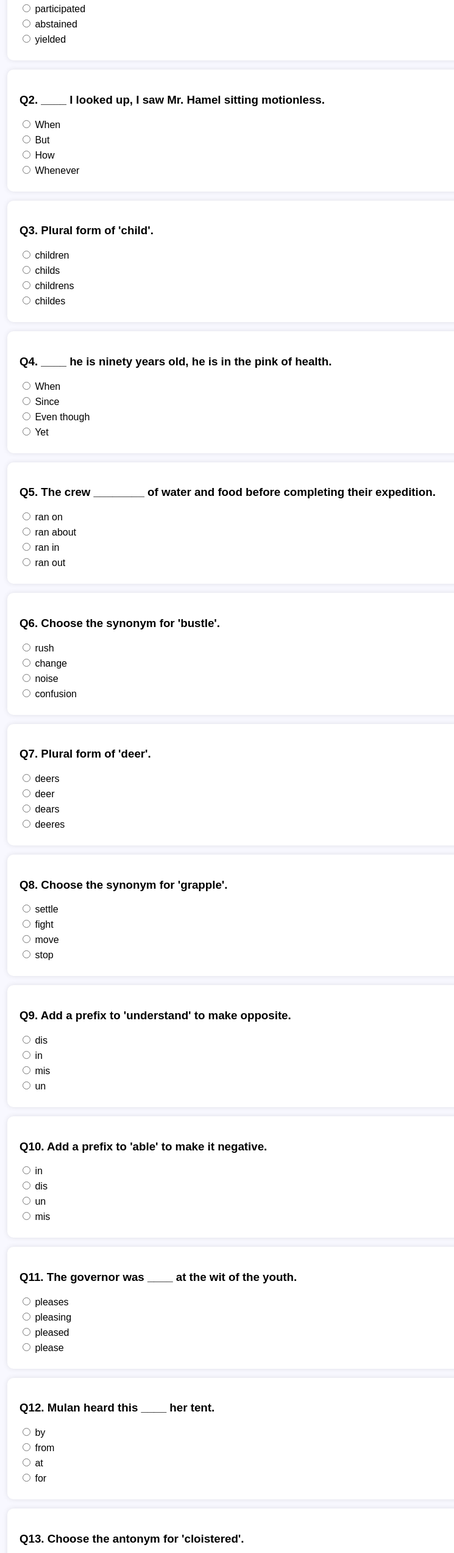
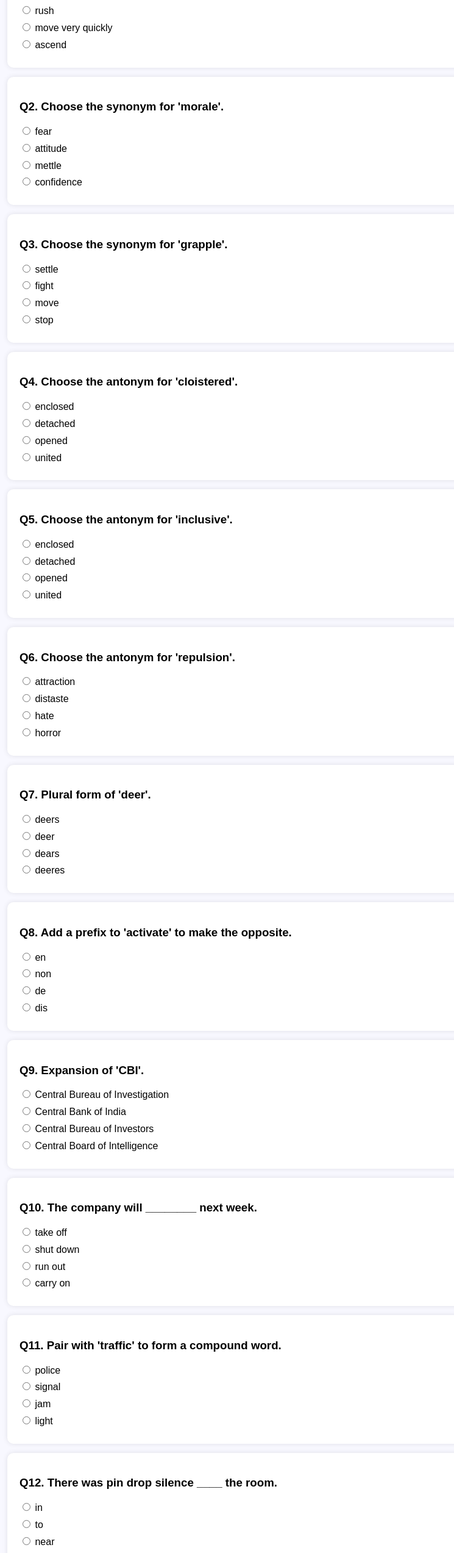
Before and after one commit to agmhss/Gtk-ClassX-Onemarktest, a plain HTML site: page index.html in a window 1280 px wide. Shown: the part 208-2754 px from the top of the page at 61% size, without its empty margins (16-761 px from the left). Drawn offline with Linux system fonts and the light colour scheme.

Commit message:
Update index.html

```diff
--- a/index.html
+++ b/index.html
@@ -1,20 +1,20 @@
 <!DOCTYPE html>
 <html lang="en">
 <head>
-<meta charset="UTF-8">
-<meta name="viewport" content="width=device-width, initial-scale=1.0">
+<meta charset="UTF-8" />
+<meta name="viewport" content="width=device-width, initial-scale=1.0"/>
 <title>Class X English Quiz – 1 Mark Questions</title>
 <style>
-  body { font-family: Arial; background: #f8f8ff; padding: 20px; }
+  body { font-family: Arial, sans-serif; background: #f8f8ff; padding: 20px; }
   h1 { text-align: center; color: #2c3e50; }
   .question-box { background: #fff; border-radius: 10px; padding: 20px; margin: 15px 0; box-shadow: 0 0 8px rgba(0,0,0,0.1); }
-  .options label { display: block; margin: 5px 0; }
+  .options label { display: block; margin: 6px 0; line-height: 1.3; }
   button { background: #2e86de; color: #fff; padding: 10px 20px; border: none; border-radius: 8px; cursor: pointer; font-size: 16px; }
   button:hover { background: #1b4f72; }
   #scoreBox { margin-top: 25px; padding: 15px; background: #ecf0f1; border-radius: 10px; text-align: center; font-size: 18px; }
   #reviewBox { margin-top: 30px; background: #fff; padding: 20px; border-radius: 10px; box-shadow: 0 0 8px rgba(0,0,0,0.1); }
-  .correct { color: green; }
-  .wrong { color: red; }
+  .correct { color: #1b8a2f; }
+  .wrong { color: #b00020; }
   .explanation { margin-top: 8px; font-style: italic; color: #555; }
 </style>
 </head>
@@ -27,7 +27,9 @@
 <div id="reviewBox" style="display:none;"></div>
 
 <script>
-// Utility: remove duplicates based on question text
+// -----------------------------------------
+// Utilities
+// -----------------------------------------
 function uniqueBySentence(arr) {
   const seen = new Set();
   return arr.filter(q => {
@@ -37,57 +39,70 @@ function uniqueBySentence(arr) {
   });
 }
 
+// Fisher–Yates shuffle + slice
+function pickRandom(arr, count) {
+  const a = [...arr];
+  for (let i = a.length - 1; i > 0; i--) {
+    const j = Math.floor(Math.random() * (i + 1));
+    [a[i], a[j]] = [a[j], a[i]];
+  }
+  return a.slice(0, Math.min(count, a.length));
+}
+
 // -----------------------------------------
-// MASTER QUESTION BANK (no repetition)
+// MASTER QUESTION BANKS (deduped, with explanations)
+// Sections: synonyms, antonyms, plurals, prefixes/suffixes,
+// abbreviations, phrasal verbs, compound words, prepositions,
+// tense, linkers
 // -----------------------------------------
 
 // --- SYNONYMS ---
 const synonyms = uniqueBySentence([
-  { sentence: "Choose the synonym for 'affluent'.", options: ["poor", "wealthy", "happy", "sad"], answer: 1, explanation: "'Affluent' means 'rich or wealthy'." },
-  { sentence: "Choose the synonym for 'gaunt'.", options: ["fat", "round", "lean", "sad"], answer: 2, explanation: "'Gaunt' means 'extremely thin' – same as 'lean'." },
-  { sentence: "Choose the synonym for 'bustle'.", options: ["rush", "change", "noise", "confusion"], answer: 0, explanation: "'Bustle' means 'move busily'." },
-  { sentence: "Choose the synonym for 'grapple'.", options: ["settle", "fight", "move", "stop"], answer: 1, explanation: "'Grapple' means 'to struggle or fight'." },
-  { sentence: "Choose the synonym for 'revive'.", options: ["review", "revitalize", "restore", "rescue"], answer: 2, explanation: "'Revive' means 'bring back to life' – same as 'restore'." },
-  { sentence: "Choose the synonym for 'morale'.", options: ["fear", "attitude", "mettle", "confidence"], answer: 3, explanation: "'Morale' means 'confidence or spirit of a group'." },
-  { sentence: "Choose the synonym for 'cranky'.", options: ["normal", "strange", "abnormal", "happy"], answer: 1, explanation: "'Cranky' means 'strange or eccentric'." },
-  { sentence: "Choose the synonym for 'innately'.", options: ["fully", "collectively", "naturally", "specially"], answer: 2, explanation: "'Innately' means 'by nature; naturally'." },
-  { sentence: "Choose the synonym for 'swooped'.", options: ["leap", "rush", "move very quickly", "ascend"], answer: 2, explanation: "'Swooped' means 'moved quickly downward'." },
-  { sentence: "Choose the synonym for 'indigenously'.", options: ["domestically", "spuriously", "globally", "unsafely"], answer: 0, explanation: "'Indigenously' means 'locally or domestically made'." },
+  { sentence: "Choose the synonym for 'affluent'.", options: ["poor", "wealthy", "happy", "sad"], answer: 1, explanation: "'Affluent' means 'rich; wealthy'." },
+  { sentence: "Choose the synonym for 'gaunt'.", options: ["fat", "round", "lean", "sad"], answer: 2, explanation: "'Gaunt' = extremely thin; 'lean'." },
+  { sentence: "Choose the synonym for 'bustle'.", options: ["rush", "change", "noise", "confusion"], answer: 0, explanation: "'Bustle' = move busily/energetically → 'rush'." },
+  { sentence: "Choose the synonym for 'grapple'.", options: ["settle", "fight", "move", "stop"], answer: 1, explanation: "'Grapple' = struggle; wrestle; fight." },
+  { sentence: "Choose the synonym for 'revive'.", options: ["review", "revitalize", "restore", "rescue"], answer: 2, explanation: "'Revive' = bring back to life → 'restore'." },
+  { sentence: "Choose the synonym for 'morale'.", options: ["fear", "attitude", "mettle", "confidence"], answer: 3, explanation: "'Morale' = confidence/spirit of a group." },
+  { sentence: "Choose the synonym for 'cranky'.", options: ["normal", "strange", "abnormal", "happy"], answer: 1, explanation: "'Cranky' = odd; strange in behaviour." },
+  { sentence: "Choose the synonym for 'innately'.", options: ["fully", "collectively", "naturally", "specially"], answer: 2, explanation: "'Innately' = naturally; by nature." },
+  { sentence: "Choose the synonym for 'swooped'.", options: ["leap", "rush", "move very quickly", "ascend"], answer: 2, explanation: "'Swooped' = moved quickly downward/through air." },
+  { sentence: "Choose the synonym for 'indigenously'.", options: ["domestically", "spuriously", "globally", "unsafely"], answer: 0, explanation: "'Indigenously' = produced domestically/locally." },
 ]);
 
 // --- ANTONYMS ---
 const antonyms = uniqueBySentence([
-  { sentence: "Choose the antonym for 'inclusive'.", options: ["enclosed", "detached", "opened", "united"], answer: 1, explanation: "'Inclusive' means 'including all'; 'detached' means 'separate'." },
-  { sentence: "Choose the antonym for 'soothing'.", options: ["pleasing", "relaxing", "disturbing", "burning"], answer: 2, explanation: "'Soothing' (calming) opposite is 'disturbing'." },
-  { sentence: "Choose the antonym for 'repulsion'.", options: ["attraction", "distaste", "hate", "horror"], answer: 0, explanation: "'Repulsion' opposite is 'attraction'." },
-  { sentence: "Choose the antonym for 'indulged'.", options: ["took part", "participated", "abstained", "yielded"], answer: 2, explanation: "'Indulged' opposite is 'abstained'." },
-  { sentence: "Choose the antonym for 'cowardice'.", options: ["strength", "bravery", "courage", "lack of bravery"], answer: 1, explanation: "'Cowardice' opposite is 'bravery'." },
+  { sentence: "Choose the antonym for 'inclusive'.", options: ["enclosed", "detached", "opened", "united"], answer: 1, explanation: "'Inclusive' (including all) ↔ 'detached' (separate)." },
+  { sentence: "Choose the antonym for 'soothing'.", options: ["pleasing", "relaxing", "disturbing", "burning"], answer: 2, explanation: "'Soothing' (calming) ↔ 'disturbing'." },
+  { sentence: "Choose the antonym for 'repulsion'.", options: ["attraction", "distaste", "hate", "horror"], answer: 0, explanation: "'Repulsion' ↔ 'attraction'." },
+  { sentence: "Choose the antonym for 'indulged'.", options: ["took part", "participated", "abstained", "yielded"], answer: 2, explanation: "'Indulged' ↔ 'abstained'." },
+  { sentence: "Choose the antonym for 'cowardice'.", options: ["strength", "bravery", "courage", "lack of bravery"], answer: 1, explanation: "'Cowardice' ↔ 'bravery'." },
   { sentence: "Choose the antonym for 'mockingly'.", options: ["disrespectfully", "jeeringly", "rudely", "respectfully"], answer: 3, explanation: "Opposite of 'mockingly' is 'respectfully'." },
-  { sentence: "Choose the antonym for 'cloistered'.", options: ["enclosed", "detached", "opened", "united"], answer: 2, explanation: "'Cloistered' means 'isolated'; opposite 'opened'." },
-  { sentence: "Choose the antonym for 'frustrating'.", options: ["pleasing", "annoying", "difficult", "boring"], answer: 0, explanation: "'Frustrating' (annoying) opposite is 'pleasing'." },
-  { sentence: "Choose the antonym for 'gloomy'.", options: ["dark", "bright", "sad", "pale"], answer: 1, explanation: "'Gloomy' opposite is 'bright'." },
-  { sentence: "Choose the antonym for 'despondent'.", options: ["angry", "happy", "careless", "strong"], answer: 1, explanation: "'Despondent' means 'sad'; opposite 'happy'." },
+  { sentence: "Choose the antonym for 'cloistered'.", options: ["enclosed", "detached", "opened", "united"], answer: 2, explanation: "'Cloistered' (secluded) ↔ 'opened'." },
+  { sentence: "Choose the antonym for 'frustrating'.", options: ["pleasing", "annoying", "difficult", "boring"], answer: 0, explanation: "'Frustrating' ↔ 'pleasing'." },
+  { sentence: "Choose the antonym for 'gloomy'.", options: ["dark", "bright", "sad", "pale"], answer: 1, explanation: "'Gloomy' ↔ 'bright'." },
+  { sentence: "Choose the antonym for 'despondent'.", options: ["angry", "happy", "careless", "strong"], answer: 1, explanation: "'Despondent' (dejected) ↔ 'happy'." },
 ]);
 
 // --- PLURALS ---
 const plurals = uniqueBySentence([
-  { sentence: "Plural form of 'alga'.", options: ["algas", "algae", "algum", "algi"], answer: 1, explanation: "'Alga' → 'algae'." },
+  { sentence: "Plural form of 'alga'.", options: ["algas", "algae", "algum", "algi"], answer: 1, explanation: "'Alga' → 'algae' (Latin plural)." },
   { sentence: "Plural form of 'loaf'.", options: ["loafs", "loaves", "loavs", "loafes"], answer: 1, explanation: "'Loaf' → 'loaves'." },
-  { sentence: "Plural form of 'deer'.", options: ["deers", "deer", "dears", "deeres"], answer: 1, explanation: "Same word: 'deer' → 'deer'." },
-  { sentence: "Plural form of 'syllabus'.", options: ["syllabi", "syllabuses", "syllables", "syllabus"], answer: 0, explanation: "Latin plural: 'syllabi'." },
-  { sentence: "Plural form of 'child'.", options: ["children", "childs", "childrens", "childes"], answer: 0, explanation: "Irregular plural: 'children'." },
-  { sentence: "Plural form of 'goose'.", options: ["geese", "gooses", "goos", "goose"], answer: 0, explanation: "Irregular plural: 'goose' → 'geese'." },
+  { sentence: "Plural form of 'deer'.", options: ["deers", "deer", "dears", "deeres"], answer: 1, explanation: "Same form singular/plural: 'deer'." },
+  { sentence: "Plural form of 'syllabus'.", options: ["syllabi", "syllabuses", "syllables", "syllabus"], answer: 0, explanation: "Accepted plurals: 'syllabi' / 'syllabuses' (here: 'syllabi')." },
+  { sentence: "Plural form of 'child'.", options: ["children", "childs", "childrens", "childes"], answer: 0, explanation: "'Child' → 'children'." },
+  { sentence: "Plural form of 'goose'.", options: ["geese", "gooses", "goos", "goose"], answer: 0, explanation: "'Goose' → 'geese'." },
   { sentence: "Plural form of 'analysis'.", options: ["analyses", "analysises", "analysis", "analysies"], answer: 0, explanation: "'Analysis' → 'analyses'." },
 ]);
 
 // --- PREFIXES / SUFFIXES ---
 const prefixesSuffixes = uniqueBySentence([
   { sentence: "Add a prefix to make the opposite of 'appear'.", options: ["un", "dis", "mis", "in"], answer: 1, explanation: "'Appear' → 'disappear'." },
-  { sentence: "Add a prefix to 'able' to make it negative.", options: ["in", "dis", "un", "mis"], answer: 0, explanation: "'Able' → 'inable' or 'unable'." },
-  { sentence: "Add a prefix to 'understand' to make opposite.", options: ["dis", "in", "mis", "un"], answer: 2, explanation: "'Understand' → 'misunderstand'." },
-  { sentence: "Form a derivative by adding the right suffix to 'document'.", options: ["–ory", "–ise", "–ation", "–ly"], answer: 2, explanation: "'Document' → 'documentation'." },
-  { sentence: "Form a derivative by adding the right suffix to 'fashion__'.", options: ["ly", "able", "ty", "tion"], answer: 1, explanation: "'Fashion' → 'fashionable'." },
-  { sentence: "Add a prefix to 'activate' to make opposite.", options: ["en", "non", "de", "dis"], answer: 2, explanation: "'Activate' → 'deactivate'." },
+  { sentence: "Add a prefix to 'able' to make it negative.", options: ["in", "dis", "un", "mis"], answer: 2, explanation: "'Able' → 'unable' (negative prefix 'un-')." },
+  { sentence: "Add a prefix to 'understand' to make its opposite.", options: ["dis", "in", "mis", "un"], answer: 2, explanation: "'Understand' → 'misunderstand'." },
+  { sentence: "Form a derivative by adding the right suffix to 'document'.", options: ["–ory", "–ise", "–ation", "–ly"], answer: 2, explanation: "'Document' → 'documentation' (noun)." },
+  { sentence: "Form a derivative by adding the right suffix to 'fashion__'.", options: ["ly", "able", "ty", "tion"], answer: 1, explanation: "'Fashion' → 'fashionable' (adjective)." },
+  { sentence: "Add a prefix to 'activate' to make the opposite.", options: ["en", "non", "de", "dis"], answer: 2, explanation: "'Activate' → 'deactivate'." },
 ]);
 
 // --- ABBREVIATIONS ---
@@ -101,65 +116,61 @@ const abbreviations = uniqueBySentence([
 
 // --- PHRASAL VERBS ---
 const phrasalVerbs = uniqueBySentence([
-  { sentence: "The crew ________ of water and food before completing their expedition.", options: ["ran on", "ran about", "ran in", "ran out"], answer: 3, explanation: "'Ran out of' means 'used up'." },
+  { sentence: "The crew ________ of water and food before completing their expedition.", options: ["ran on", "ran about", "ran in", "ran out"], answer: 3, explanation: "'Ran out of' = used up." },
   { sentence: "It helps to ________ the calories.", options: ["warm up", "stretch out", "put on", "burn off"], answer: 3, explanation: "'Burn off' = use energy/calories." },
   { sentence: "The company will ________ next week.", options: ["take off", "shut down", "run out", "carry on"], answer: 1, explanation: "'Shut down' = close temporarily." },
 ]);
 
 // --- COMPOUND WORDS ---
 const compoundWords = uniqueBySentence([
-  { sentence: "Pair with 'watch' to form compound word.", options: ["hall", "house", "man", "clock"], answer: 2, explanation: "'Watchman' is correct compound." },
-  { sentence: "Pair with 'traffic' to form compound word.", options: ["police", "signal", "jam", "light"], answer: 2, explanation: "'Traffic jam' is correct." },
-  { sentence: "Pair with 'green' to form compound word.", options: ["dress", "house", "glass", "pen"], answer: 1, explanation: "'Greenhouse' is compound." },
+  { sentence: "Pair with 'watch' to form a compound word.", options: ["hall", "house", "man", "clock"], answer: 2, explanation: "'Watchman' is a compound word." },
+  { sentence: "Pair with 'traffic' to form a compound word.", options: ["police", "signal", "jam", "light"], answer: 2, explanation: "'Traffic jam' is a compound." },
+  { sentence: "Pair with 'green' to form a compound word.", options: ["dress", "house", "glass", "pen"], answer: 1, explanation: "'Greenhouse' is a compound." },
 ]);
 
 // --- PREPOSITIONS ---
 const prepositions = uniqueBySentence([
   { sentence: "There was pin drop silence ____ the room.", options: ["in", "to", "near", "with"], answer: 0, explanation: "We say 'in the room'." },
-  { sentence: "Mulan heard this ____ her tent.", options: ["by", "from", "at", "for"], answer: 1, explanation: "'From her tent' is correct." },
-  { sentence: "The fox jumped ____ the well.", options: ["on", "to", "into", "with"], answer: 2, explanation: "'Jumped into the well'." },
+  { sentence: "Mulan heard this ____ her tent.", options: ["by", "from", "at", "for"], answer: 1, explanation: "Correct: 'from her tent'." },
+  { sentence: "The fox jumped ____ the well.", options: ["on", "to", "into", "with"], answer: 2, explanation: "Correct: 'into the well'." },
 ]);
 
 // --- TENSE ---
 const tense = uniqueBySentence([
-  { sentence: "After he ____ his lunch, he went to the window.", options: ["will finish", "finish", "was finishing", "had finished"], answer: 3, explanation: "Past perfect precedes past simple." },
-  { sentence: "The governor was ____ at the wit of the youth.", options: ["pleases", "pleasing", "pleased", "please"], answer: 2, explanation: "Past form 'was pleased'." },
-  { sentence: "If I were a millionaire, I ____ the needy.", options: ["would help", "will help", "would have helped", "can help"], answer: 0, explanation: "Second conditional uses 'would help'." },
+  { sentence: "After he ____ his lunch, he went to the window.", options: ["will finish", "finish", "was finishing", "had finished"], answer: 3, explanation: "Past perfect ('had finished') before a past action." },
+  { sentence: "The governor was ____ at the wit of the youth.", options: ["pleases", "pleasing", "pleased", "please"], answer: 2, explanation: "Past passive/state: 'was pleased'." },
+  { sentence: "If I were a millionaire, I ____ the needy.", options: ["would help", "will help", "would have helped", "can help"], answer: 0, explanation: "Second conditional → 'would help'." },
 ]);
 
 // --- LINKERS ---
 const linkers = uniqueBySentence([
-  { sentence: "____ he is ninety years old, he is in the pink of health.", options: ["When", "Since", "Even though", "Yet"], answer: 2, explanation: "Contrast clause uses 'Even though'." },
-  { sentence: "____ winter comes, he gets worried.", options: ["Though", "But", "How", "Whenever"], answer: 3, explanation: "'Whenever' shows repetition." },
-  { sentence: "____ I looked up, I saw Mr. Hamel sitting motionless.", options: ["When", "But", "How", "Whenever"], answer: 0, explanation: "Time link: 'When'." },
+  { sentence: "____ he is ninety years old, he is in the pink of health.", options: ["When", "Since", "Even though", "Yet"], answer: 2, explanation: "Concession: 'Even though'." },
+  { sentence: "____ winter comes, he gets worried.", options: ["Though", "But", "How", "Whenever"], answer: 3, explanation: "Repeated time: 'Whenever'." },
+  { sentence: "____ I looked up, I saw Mr. Hamel sitting motionless.", options: ["When", "But", "How", "Whenever"], answer: 0, explanation: "Time clause: 'When'." },
 ]);
 
 // -----------------------------------------
-// COMBINED POOL AND QUIZ LOGIC
+// BUILD THE 14 QUESTIONS IN FIXED ORDER (NO ORDER RANDOMISATION)
+// Q1–Q3: Synonyms | Q4–Q6: Antonyms | Q7: Plurals | Q8: Prefix/Suffix
+// Q9: Abbreviations | Q10: Phrasal Verbs | Q11: Compound Words
+// Q12: Prepositions | Q13: Tense | Q14: Linkers
 // -----------------------------------------
-
-const allQuestions = [
-  ...synonyms,
-  ...antonyms,
-  ...plurals,
-  ...prefixesSuffixes,
-  ...abbreviations,
-  ...phrasalVerbs,
-  ...compoundWords,
-  ...prepositions,
-  ...tense,
-  ...linkers
+const selectedQuestions = [
+  ...pickRandom(synonyms, 3),        // Q1–Q3
+  ...pickRandom(antonyms, 3),        // Q4–Q6
+  ...pickRandom(plurals, 1),         // Q7
+  ...pickRandom(prefixesSuffixes, 1),// Q8
+  ...pickRandom(abbreviations, 1),   // Q9
+  ...pickRandom(phrasalVerbs, 1),    // Q10
+  ...pickRandom(compoundWords, 1),   // Q11
+  ...pickRandom(prepositions, 1),    // Q12
+  ...pickRandom(tense, 1),           // Q13
+  ...pickRandom(linkers, 1)          // Q14
 ];
 
-// Shuffle & pick random questions
-function pickRandom(arr, count) {
-  const shuffled = [...arr].sort(() => 0.5 - Math.random());
-  return shuffled.slice(0, count);
-}
-
-const selectedQuestions = pickRandom(allQuestions, 14);
-
-// Render
+// -----------------------------------------
+// RENDER
+// -----------------------------------------
 const quizContainer = document.getElementById("quizContainer");
 selectedQuestions.forEach((q, i) => {
   const div = document.createElement("div");
@@ -173,7 +184,9 @@ selectedQuestions.forEach((q, i) => {
   quizContainer.appendChild(div);
 });
 
-// Submit logic with review
+// -----------------------------------------
+// SUBMIT + SCORE + REVIEW
+// -----------------------------------------
 document.getElementById("submitBtn").addEventListener("click", () => {
   let score = 0;
   let reviewHTML = "<h2>Review Section</h2>";
@@ -192,7 +205,8 @@ document.getElementById("submitBtn").addEventListener("click", () => {
         </span><br>
         <span class="correct">Correct Answer: ${q.options[q.answer]}</span>
         <div class="explanation">${q.explanation}</div>
-      </div><hr>
+      </div>
+      <hr>
     `;
   });
 
@@ -211,8 +225,6 @@ document.getElementById("submitBtn").addEventListener("click", () => {
   const reviewBox = document.getElementById("reviewBox");
   reviewBox.style.display = "block";
   reviewBox.innerHTML = reviewHTML;
-
-  // Scroll smoothly to review
   reviewBox.scrollIntoView({ behavior: "smooth" });
 });
 </script>
```
